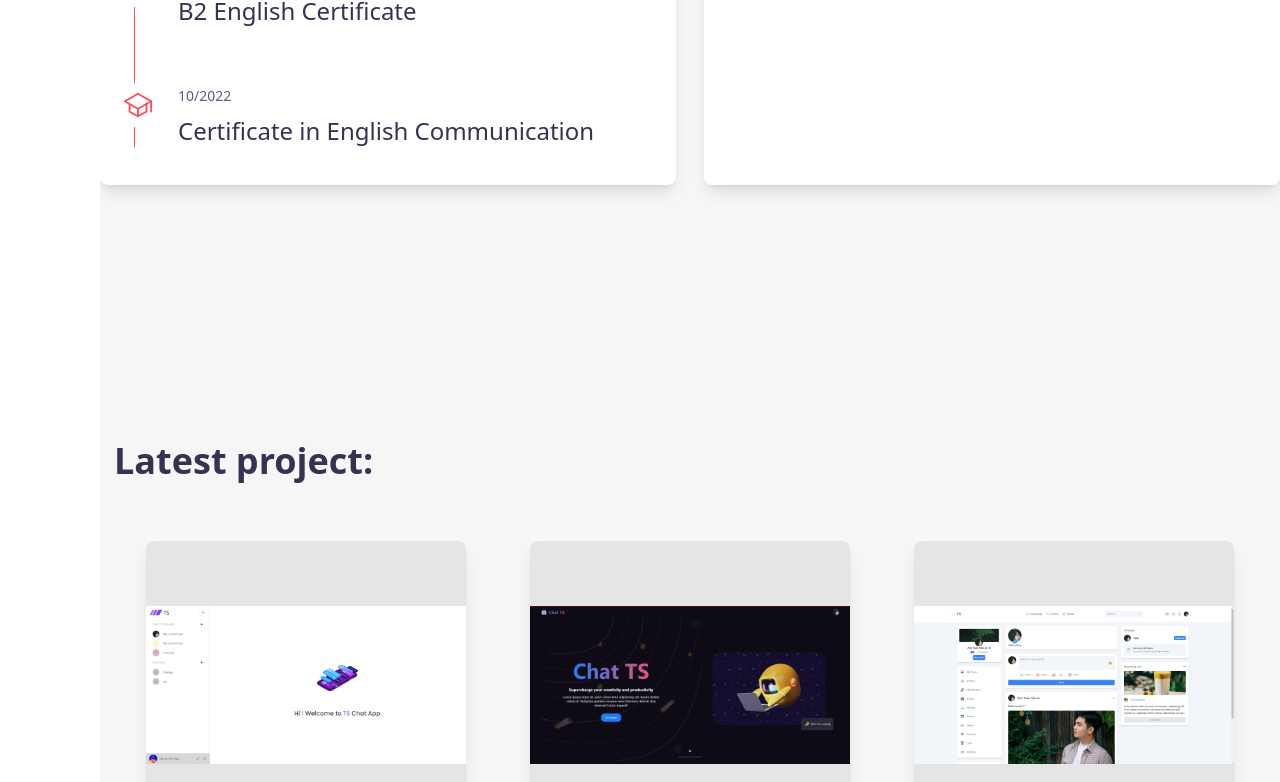
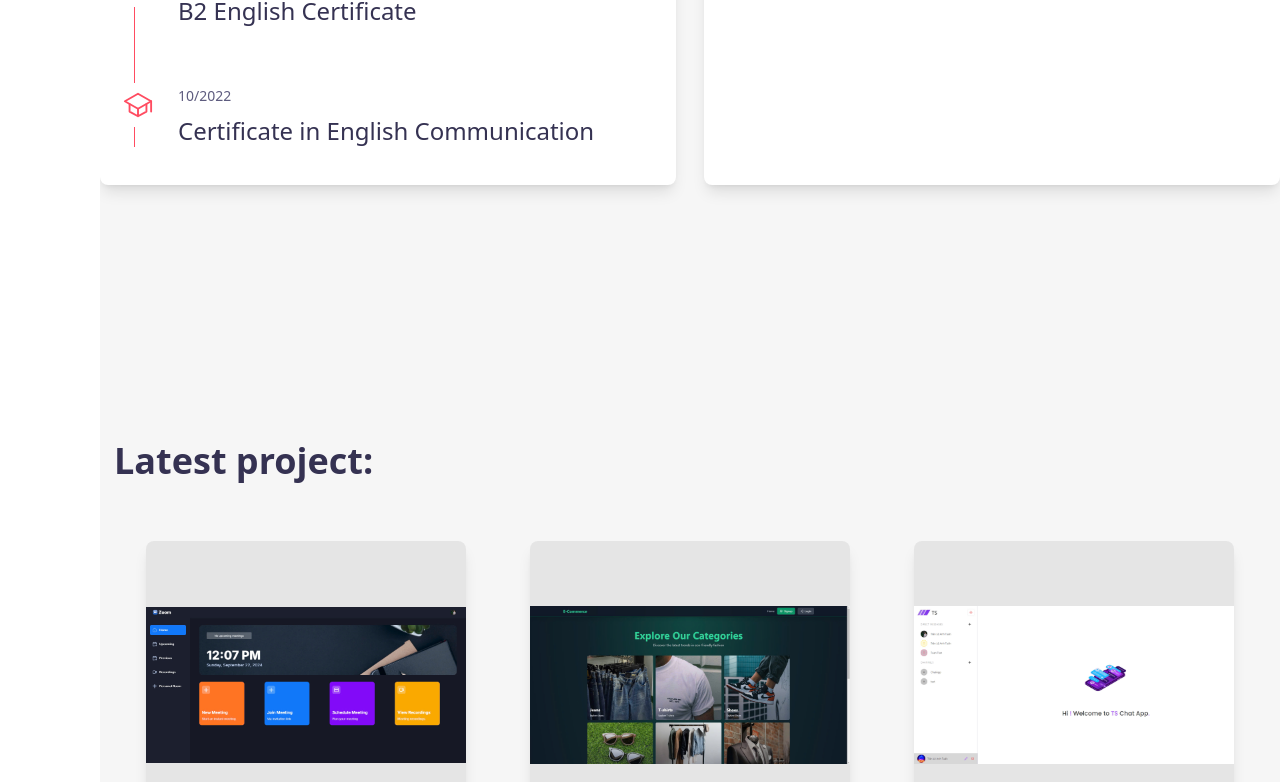
Before and after one commit to tuan24072002/portfolio_vite, a React app: page / in a window 1280 px wide. Shown: the part 2015-2797 px from the top of the page. Built offline with nearby package versions, Linux system fonts and the light colour scheme; the HTML template or start-up script is replaced by a standard one.

Commit message:
new update

```diff
--- a/src/index.css
+++ b/src/index.css
@@ -25,7 +25,7 @@ body[data-theme="dark"] {
   --title-color: #ffffff;
   --text-color: #ffffff;
   --body-color: hsl(258, 60%, 98%);
-  --container-color: #ababab;
+  --container-color: #7d7d7d;
   --background-color: #262626;
   --border-color: #454360;
   --percent-color: rgb(255, 209, 92);
--- a/src/pages/About/index.jsx
+++ b/src/pages/About/index.jsx
@@ -11,7 +11,7 @@ import vite from '../../assets/vite.svg'
 
 const About = () => {
     return (
-        <section id="about" className='h-fit md:h-screen w-full md:container mx-auto pt-12 z-10'>
+        <section id="about" className='h-fit md:h-screen w-full md:container mx-auto pt-12 z-10 sm:px-0 px-10'>
             <h2 className="text-4xl ml-[0.875rem] font-bold mb-[3.75rem] text-[var(--title-color)]">About me</h2>
             <div className="grid md:grid-cols-[3fr,9fr] grid-cols-1 gap-7">
                 <img src={Avatar} alt="" className='h-32 w-32 object-cover rounded-full' />
--- a/src/pages/Experience/index.jsx
+++ b/src/pages/Experience/index.jsx
@@ -3,7 +3,7 @@ import Data from "./Data";
 
 const Experience = () => {
     return (
-        <section id="experience" className='h-screen w-full md:container mx-auto pt-14 z-10'>
+        <section id="experience" className='sm:h-screen h-full w-full md:container mx-auto pt-14 z-10 sm:px-0 px-10'>
             <h2 className="text-4xl ml-[0.875rem] font-bold mb-[3.75rem] text-[var(--title-color)]">Experience</h2>
             <div className="grid md:grid-cols-2 grid-cols-1 gap-7">
                 <div className="p-[1.875rem] rounded-lg relative shadow-lg bg-[var(--container-color)]">
--- a/src/pages/Project/MenuProject.jsx
+++ b/src/pages/Project/MenuProject.jsx
@@ -4,49 +4,66 @@ import e_commerce from '../../assets/project/e-commerce.jpg'
 import social from '../../assets/project/social.jpg'
 import spotify from '../../assets/project/spotify.jpg'
 import youtube from '../../assets/project/youtube.jpg'
+import mern_ecommerce from '../../assets/project/mern_e-commerce.jpg'
+import meeting_app from '../../assets/project/meeting-app.jpg'
 
 const MenuProject = [
     {
+        id: 0,
+        image: meeting_app,
+        title: "Meeting App",
+        link: "https://mernecommerce-w9qq.onrender.com/",
+        technology: "NextJS / Clerk / Tailwind / Shadcn / Stream",
+    },
+    {
         id: 1,
+        image: mern_ecommerce,
+        title: "Mern E-Commerce",
+        link: "https://mernecommerce-w9qq.onrender.com/",
+        technology: "NodeJS / MongoDB / ViteJS / Tailwind / Stripe / Cloudinary",
+    },
+    {
+        id: 2,
         image: chatapp,
         title: "Chat app",
         link: "https://github.com/tuan24072002/Chat_App",
         technology: "ViteJS / NodeJS / MongoDB / Socket",
     },
     {
-        id: 2,
+        id: 3,
         image: chatai,
         title: "Chat with AI",
         link: "https://github.com/tuan24072002/ChatWithAI",
         technology: "ViteJS / NodeJS / Clerk / MongoDB",
     },
     {
-        id: 3,
+        id: 4,
         image: social,
         title: "Social media",
         link: "https://github.com/tuan24072002/social_media",
         technology: "NextJS / Prisma / MySQL / Clerk",
     },
     {
-        id: 4,
+        id: 5,
         image: e_commerce,
         title: "E-Commerce",
         link: "https://github.com/tuan24072002/E-Commerce_FE",
-        technology: "ReactJS / NodeJS / MongoDB / Cloundinary / Stripe",
+        technology: "ReactJS / NodeJS / MongoDB / Cloudinary / Stripe",
     },
     {
-        id: 5,
+        id: 6,
         image: youtube,
         title: "Youtube clone",
         link: "https://tuan24072002.github.io/Youtube_Clone/",
         technology: "ViteJS / Sass / Youtube API V3",
     },
     {
-        id: 6,
+        id: 7,
         image: spotify,
         title: "Spotify clone",
         link: "https://tuan24072002.github.io/Spotify_Clone/",
         technology: "ViteJS / Tailwind",
-    }
+    },
+
 ];
 export default MenuProject
--- a/src/pages/Project/index.jsx
+++ b/src/pages/Project/index.jsx
@@ -3,7 +3,7 @@ import MenuProject from "./MenuProject"
 
 const Project = () => {
     return (
-        <section id="project" className='lg:h-screen h-full w-full md:container mx-auto pt-14 z-10'>
+        <section id="project" className='h-full w-full md:container mx-auto pt-14 z-10'>
             <h2 className="text-4xl ml-[0.875rem] font-bold mb-[3.75rem] text-[var(--title-color)]">Latest project:</h2>
             <div className="grid lg:grid-cols-3 md:grid-cols-2 grid-cols-1 lg:gap-16 gap-4 w-fit mx-auto">
                 {
```
Also changed, not shown: src/assets/project/meeting-app.jpg (added), src/assets/project/mern_e-commerce.jpg (added).
